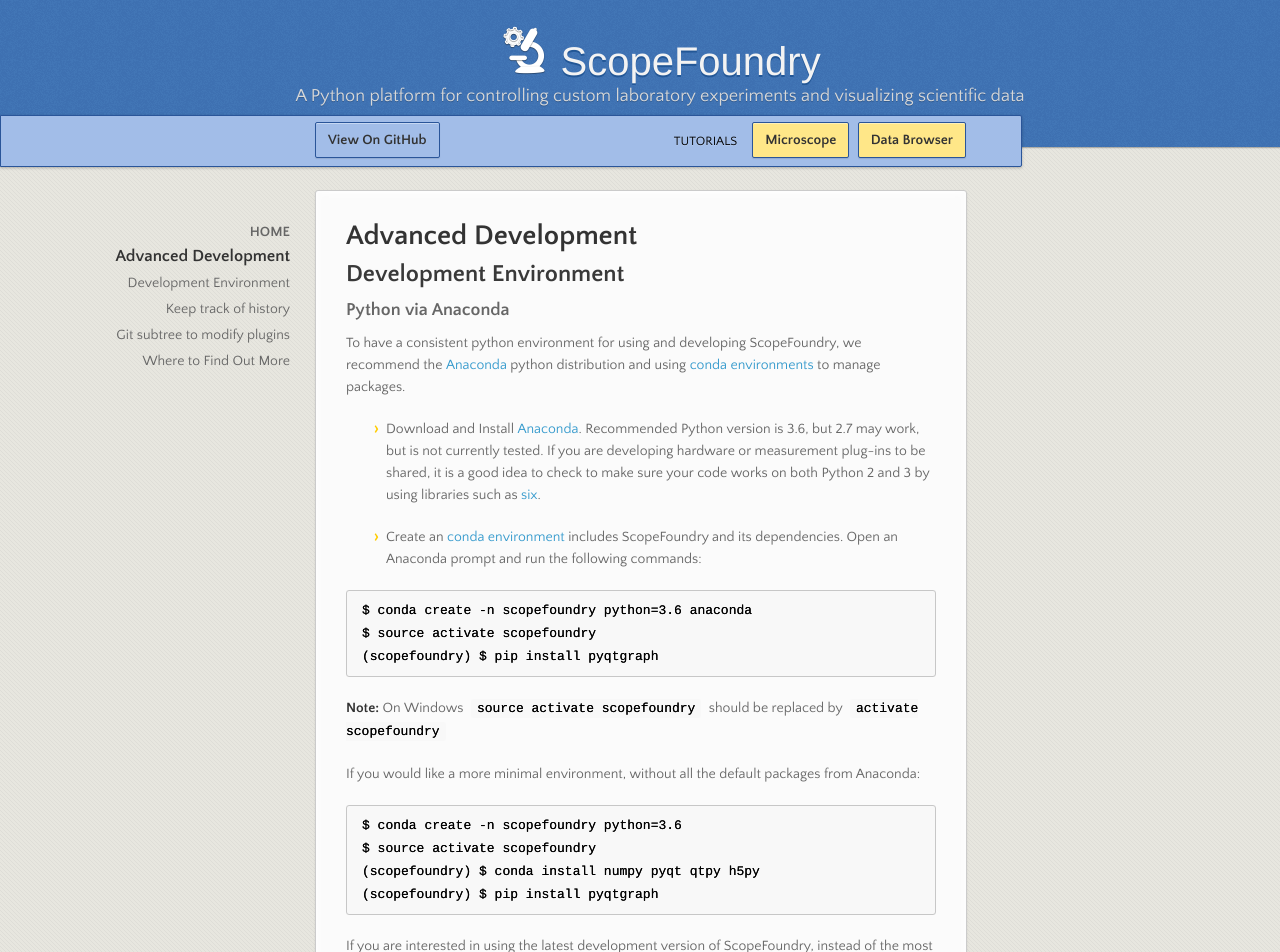
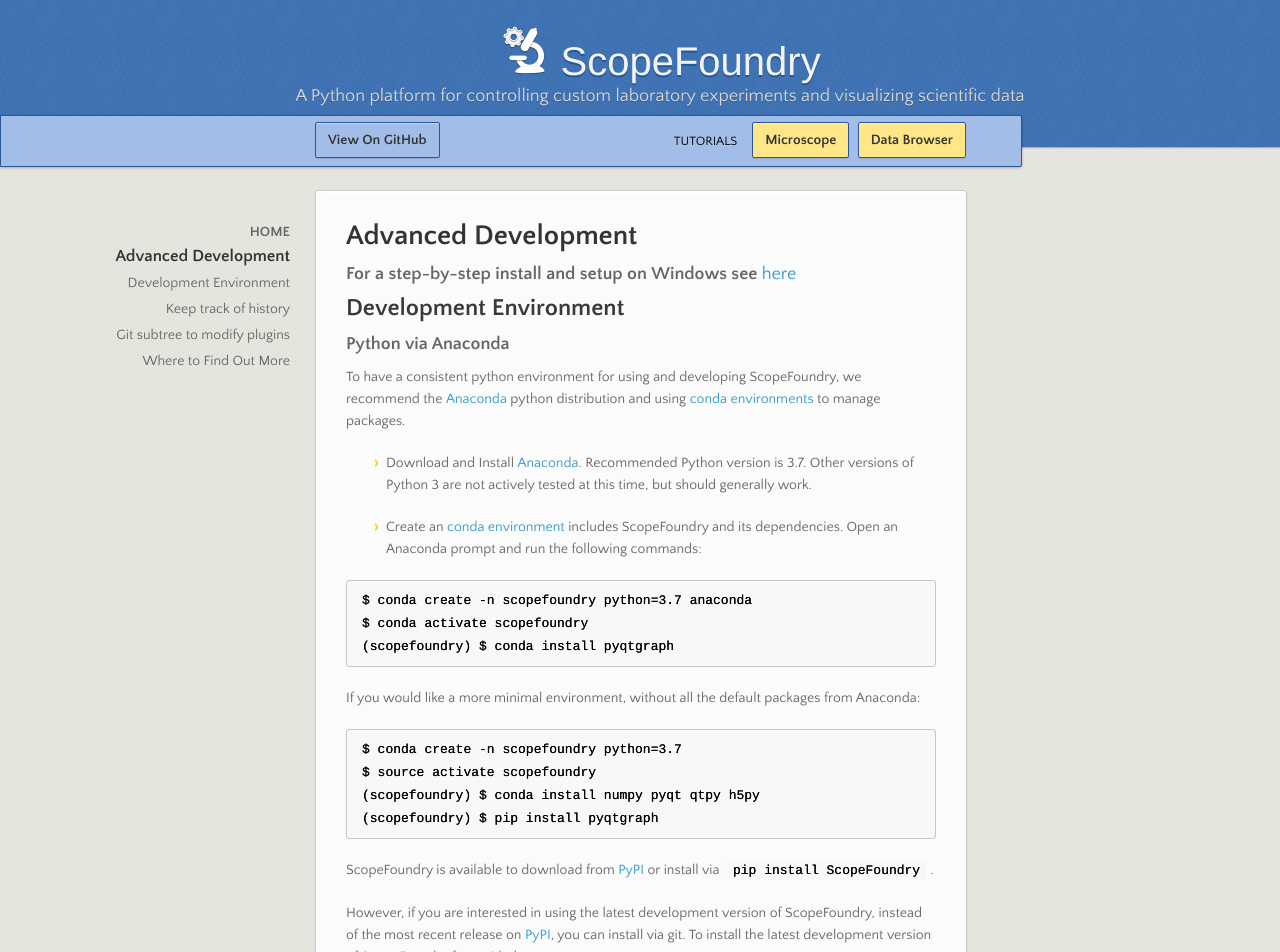
Before and after one commit to mark-hager/scopefoundry.github.io, a Jekyll site: the page built from advanced_dev.md, in a window 1280 px wide and 1400 px high. Shown: the top 952 px of the window. Built offline with Jekyll 4.4.1, drawn with Linux system fonts in a browser that asks for light colours; nearby versions of some CDN libraries; our own code applies the rules of GitHub Pages for plain Markdown files; some of the changed text lies outside the part shown.

Commit message:
Advanced Development update and Windows step-by-step

````diff
--- a/advanced_dev.md
+++ b/advanced_dev.md
@@ -1,4 +1,7 @@
 # Advanced Development
+
+
+### For a step-by-step install and setup on Windows see [here](advanced_dev_windows_step_by_step.md)
 
 
 ## Development Environment
@@ -12,30 +15,30 @@
 
 To have a consistent python environment for using and developing ScopeFoundry, we recommend the [Anaconda][anaconda_dl] python distribution and using [conda environments][conda_env] to manage packages.
 
-* Download and Install [Anaconda][anaconda_dl]. Recommended Python version is 3.6, but 2.7 may work, but is not currently tested. If you are developing hardware or measurement plug-ins to be shared, it is a good idea to check to make sure your code works on both Python 2 and 3 by using libraries such as [six](https://pythonhosted.org/six/).
+* Download and Install [Anaconda][anaconda_dl]. Recommended Python version is 3.7. Other versions of Python 3 are not actively tested at this time, but should generally work.
 
 * Create an [conda environment][conda_env] includes ScopeFoundry and its dependencies. Open an Anaconda prompt and run the following commands:
 
 ```
-$ conda create -n scopefoundry python=3.6 anaconda
-$ source activate scopefoundry
-(scopefoundry) $ pip install pyqtgraph
+$ conda create -n scopefoundry python=3.7 anaconda
+$ conda activate scopefoundry
+(scopefoundry) $ conda install pyqtgraph
 ```
-
-**Note:** On Windows `source activate scopefoundry` should be replaced by `activate scopefoundry`
-
 
 If you would like a more minimal environment, without all the default packages from Anaconda:
 
 ```
-$ conda create -n scopefoundry python=3.6
+$ conda create -n scopefoundry python=3.7
 $ source activate scopefoundry
 (scopefoundry) $ conda install numpy pyqt qtpy h5py
 (scopefoundry) $ pip install pyqtgraph
 ```
 
 
-If you are interested in using the latest development version of ScopeFoundry, instead of the most recent release on [PyPI](https://pypi.python.org/pypi/ScopeFoundry), you can install via git.
+ScopeFoundry is available to download from [PyPI](https://pypi.python.org/pypi/ScopeFoundry) or install via `pip install ScopeFoundry`.
+
+
+However, if you are interested in using the latest development version of ScopeFoundry, instead of the most recent release on [PyPI](https://pypi.python.org/pypi/ScopeFoundry), you can install via git.
 To install the latest development version of ScopeFoundry from github:
 
 ```
@@ -108,6 +112,14 @@
 
 You will need commit access to do this, but you can always fork the plug-in repo, and submit pull-requests via the [ScopeFoundry GitHub page](https://github.com/ScopeFoundry/).
 
+### Local copy of ScopeFoundry
+If you would like to have a local copy of ScopeFoundry to modify within your microscope repository, you can use git-subtree to make a local copy:
+
+```
+git subtree add --prefixScopeFoundry https://github.com/ScopeFoundry/ScopeFoundry.git master
+```
+
+
 ## Where to Find Out More
 
 For questions about this documentation or ScopeFoundry in general, please visit and post on the ScopeFoundry [project mailing list and forum](https://groups.google.com/forum/#!forum/scopefoundry).
````
Also changed, not shown: other parts of advanced_dev.md (+2 -1 lines), advanced_dev_windows_step_by_step.md (added, +62 -0 lines).
